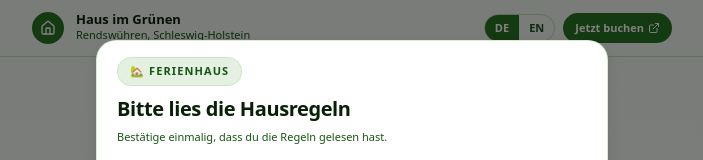
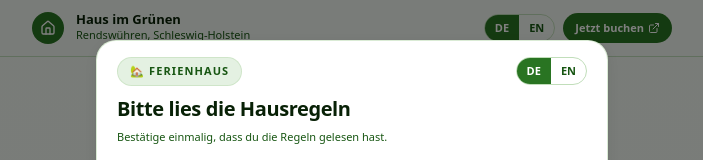
Before and after one commit to silasmahler/haus-im-gruenen, a Next.js app: page / in a window 1280 px wide. Shown: the top 160 px of the page, without its empty margins (288-991 px from the left). Built offline with nearby package versions, Linux system fonts and the light colour scheme.

Commit message:
Sprachumschalter (DE/EN) auch im Hausregeln-Modal ergaenzen

```diff
--- a/src/components/RulesAcceptance.tsx
+++ b/src/components/RulesAcceptance.tsx
@@ -13,6 +13,7 @@ import {
   Zap,
 } from 'lucide-react'
 
+import { LanguageSwitcher } from '@/components/LanguageSwitcher'
 import { useLanguage } from '@/i18n/LanguageContext'
 
 export const STORAGE_KEY = 'hig-rules-v1'
@@ -69,7 +70,10 @@ export function RulesAcceptance() {
       <div className="brand-card flex max-h-[90dvh] w-full max-w-lg flex-col rounded-b-none sm:rounded-2xl">
         {/* Header */}
         <div className="shrink-0 border-b border-[var(--color-brand-100)] px-5 py-4">
-          <p className="brand-pill mb-2">🏡 {t.hero.pill}</p>
+          <div className="mb-2 flex items-center justify-between">
+            <p className="brand-pill">🏡 {t.hero.pill}</p>
+            <LanguageSwitcher />
+          </div>
           <h2 className="text-xl font-bold text-[var(--brand-ink)]">{t.rules.title}</h2>
           <p className="mt-1 text-xs text-[var(--brand-ink-soft)]">{t.rules.subtitle}</p>
         </div>
```
